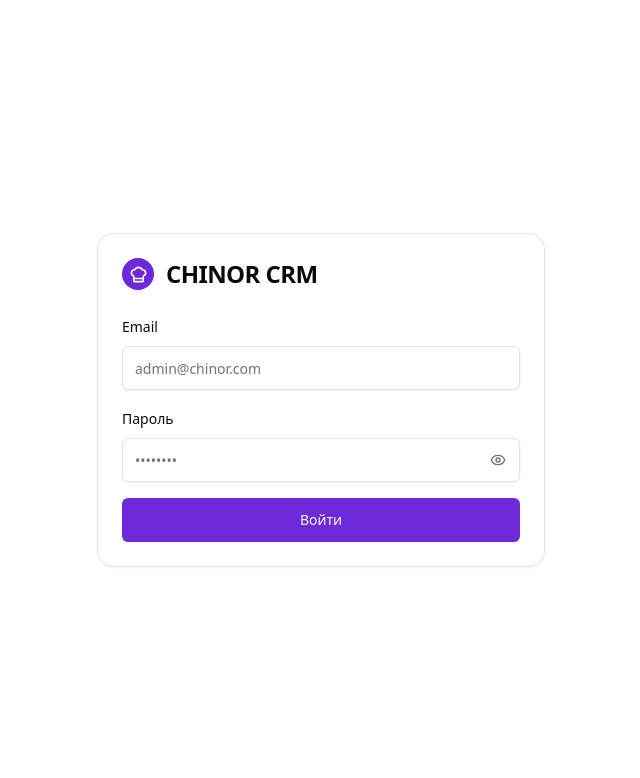
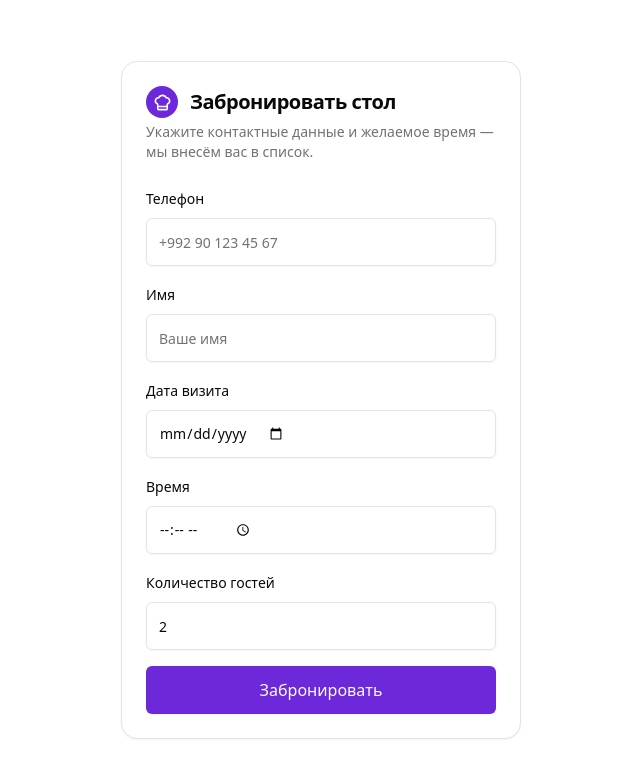
Before and after one commit to komilovsg/chinor-crm, a React (Vite) app: page /book in a window 1280 px wide. Before the commit this address led to /login. Shown: the top 778 px of the page, without its empty margins (319-959 px from the left). Built offline with nearby package versions, Linux system fonts and the light colour scheme; no server answers.

Commit message:
add new page

```diff
--- a/src/api/bookings.ts
+++ b/src/api/bookings.ts
@@ -73,3 +73,14 @@ export async function updateBookingStatus(
   const response = await apiClient.patch<Booking>(`/bookings/${id}/status`, data)
   return response.data
 }
+
+/** Создать бронь с гостевой формы (QR): POST /api/public/book, без JWT. */
+export async function createBookingGuestForm(
+  data: CreateBookingRequest
+): Promise<Booking> {
+  if (USE_MOCKS) {
+    return mocks.mockBookings.create(data)
+  }
+  const response = await apiClient.post<Booking>('/public/book', data)
+  return response.data
+}
--- /dev/null
+++ b/src/pages/GuestBook.tsx
@@ -0,0 +1,179 @@
+import { useState } from 'react'
+import { Button } from '@/components/ui/button'
+import { Card, CardContent, CardHeader, CardTitle } from '@/components/ui/card'
+import { ChinorLogo } from '@/components/icons'
+import { Input } from '@/components/ui/input'
+import { Label } from '@/components/ui/label'
+import { getApiErrorMessage } from '@/api/client'
+import { toast } from '@/lib/toast'
+import { createBookingGuestForm } from '@/api/bookings'
+
+/** Страница гостевой брони (QR): форма без авторизации, мобильный первый, тема из ThemeProvider. */
+export function GuestBook() {
+  const [phone, setPhone] = useState('')
+  const [name, setName] = useState('')
+  const [date, setDate] = useState('')
+  const [time, setTime] = useState('')
+  const [persons, setPersons] = useState<number>(2)
+  const [submitting, setSubmitting] = useState(false)
+  const [formError, setFormError] = useState<string | null>(null)
+  const [submitted, setSubmitted] = useState(false)
+
+  const handleSubmit = async (e: React.FormEvent) => {
+    e.preventDefault()
+    setFormError(null)
+    const phoneTrim = phone.trim()
+    const nameTrim = name.trim()
+    if (!phoneTrim) {
+      setFormError('Введите номер телефона')
+      return
+    }
+    if (!nameTrim) {
+      setFormError('Введите имя')
+      return
+    }
+    if (!date.trim()) {
+      setFormError('Укажите дату визита')
+      return
+    }
+    if (!time.trim()) {
+      setFormError('Укажите время')
+      return
+    }
+    const timeNorm = time.length === 5 ? time : time.slice(0, 5)
+    const personsNum = Math.max(1, Math.min(20, persons))
+    setSubmitting(true)
+    try {
+      await createBookingGuestForm({
+        guest: { phone: phoneTrim, name: nameTrim },
+        date: date.trim().slice(0, 10),
+        time: timeNorm,
+        persons: personsNum,
+      })
+      setSubmitted(true)
+      toast.success('Заявка принята')
+    } catch (err) {
+      const msg = getApiErrorMessage(err, 'Не удалось отправить заявку')
+      setFormError(msg)
+      toast.error(msg)
+    } finally {
+      setSubmitting(false)
+    }
+  }
+
+  if (submitted) {
+    return (
+      <div className="min-h-screen bg-background text-foreground flex items-center justify-center p-4">
+        <Card className="w-full max-w-[400px]">
+          <CardHeader>
+            <div className="flex items-center gap-3 justify-center">
+              <ChinorLogo size={32} />
+              <CardTitle className="text-xl">Спасибо!</CardTitle>
+            </div>
+          </CardHeader>
+          <CardContent className="text-center text-muted-foreground">
+            <p>Ваша заявка принята. Ожидайте, пожалуйста.</p>
+          </CardContent>
+        </Card>
+      </div>
+    )
+  }
+
+  return (
+    <div className="min-h-screen bg-background text-foreground flex items-center justify-center p-4">
+      <Card className="w-full max-w-[400px]">
+        <CardHeader className="space-y-1">
+          <div className="flex items-center gap-3">
+            <ChinorLogo size={32} />
+            <CardTitle className="text-xl">Забронировать стол</CardTitle>
+          </div>
+          <p className="text-sm text-muted-foreground">
+            Укажите контактные данные и желаемое время — мы внесём вас в список.
+          </p>
+        </CardHeader>
+        <CardContent>
+          <form onSubmit={handleSubmit} className="space-y-4">
+            <div className="space-y-2">
+              <Label htmlFor="guest-book-phone">Телефон</Label>
+              <Input
+                id="guest-book-phone"
+                type="tel"
+                autoComplete="tel"
+                placeholder="+992 90 123 45 67"
+                value={phone}
+                onChange={(e) => setPhone(e.target.value)}
+                disabled={submitting}
+                required
+                className="min-h-[48px] text-base"
+              />
+            </div>
+            <div className="space-y-2">
+              <Label htmlFor="guest-book-name">Имя</Label>
+              <Input
+                id="guest-book-name"
+                type="text"
+                autoComplete="name"
+                placeholder="Ваше имя"
+                value={name}
+                onChange={(e) => setName(e.target.value)}
+                disabled={submitting}
+                required
+                className="min-h-[48px] text-base"
+              />
+            </div>
+            <div className="space-y-2">
+              <Label htmlFor="guest-book-date">Дата визита</Label>
+              <Input
+                id="guest-book-date"
+                type="date"
+                value={date}
+                onChange={(e) => setDate(e.target.value)}
+                disabled={submitting}
+                required
+                className="min-h-[48px] text-base"
+              />
+            </div>
+            <div className="space-y-2">
+              <Label htmlFor="guest-book-time">Время</Label>
+              <Input
+                id="guest-book-time"
+                type="time"
+                value={time}
+                onChange={(e) => setTime(e.target.value)}
+                disabled={submitting}
+                required
+                className="min-h-[48px] text-base"
+              />
+            </div>
+            <div className="space-y-2">
+              <Label htmlFor="guest-book-persons">Количество гостей</Label>
+              <Input
+                id="guest-book-persons"
+                type="number"
+                min={1}
+                max={20}
+                value={persons}
+                onChange={(e) => setPersons(Number(e.target.value) || 1)}
+                disabled={submitting}
+                required
+                className="min-h-[48px] text-base"
+              />
+            </div>
+            {formError && (
+              <p className="text-sm text-destructive" role="alert">
+                {formError}
+              </p>
+            )}
+            <Button
+              type="submit"
+              className="w-full min-h-[48px] text-base"
+              disabled={submitting}
+            >
+              {submitting ? 'Отправка…' : 'Забронировать'}
+            </Button>
+          </form>
+        </CardContent>
+      </Card>
+    </div>
+  )
+}
--- a/src/pages/Settings.tsx
+++ b/src/pages/Settings.tsx
@@ -1,5 +1,5 @@
 import { useCallback, useEffect, useState } from 'react'
-import { Bell, ChevronDown, ChevronUp, Database, Download, MessageCircle, Save, Sun, Users } from 'lucide-react'
+import { Bell, ChevronDown, ChevronUp, Database, Download, MessageCircle, QrCode, Save, Sun, Users } from 'lucide-react'
 import { Button } from '@/components/ui/button'
 import {
   Card,
@@ -92,6 +92,12 @@ export function Settings() {
   const [broadcastHistory, setBroadcastHistory] = useState<BroadcastHistoryItem[]>([])
   const [broadcastHistoryLoading, setBroadcastHistoryLoading] = useState(false)
   const [exportLoading, setExportLoading] = useState(false)
+  const [guestBookUrl, setGuestBookUrl] = useState('')
+  useEffect(() => {
+    if (typeof window !== 'undefined') {
+      setGuestBookUrl(`${window.location.origin}/book`)
+    }
+  }, [])
 
   const loadSettings = useCallback(async () => {
     if (!isAdmin) {
@@ -484,6 +490,45 @@ export function Settings() {
         <Card>
           <CardHeader>
             <CardTitle className="flex items-center gap-2">
+              <QrCode className="h-5 w-5 text-primary" />
+              Гостевая бронь (QR)
+            </CardTitle>
+            <CardDescription>
+              Ссылка и QR-код для гостей: сканируют в зале и попадают на форму бронирования.
+            </CardDescription>
+          </CardHeader>
+          <CardContent className="space-y-4">
+            <div className="flex flex-col gap-2">
+              <Label className="text-sm font-medium">Ссылка для гостевой брони</Label>
+              <Input
+                readOnly
+                type="url"
+                value={guestBookUrl}
+                className="font-mono text-sm bg-muted/50"
+                aria-label="URL страницы бронирования для гостей"
+              />
+            </div>
+            {guestBookUrl && (
+              <div className="flex flex-col gap-2">
+                <Label className="text-sm font-medium">QR-код</Label>
+                <p className="text-xs text-muted-foreground">
+                  Распечатайте или сохраните изображение и разместите в зале. Гости сканируют камерой телефона.
+                </p>
+                <img
+                  src={`https://api.qrserver.com/v1/create-qr-code/?size=256x256&data=${encodeURIComponent(guestBookUrl)}`}
+                  alt="QR-код для страницы бронирования"
+                  width={256}
+                  height={256}
+                  className="rounded-lg border border-border bg-white p-2"
+                />
+              </div>
+            )}
+          </CardContent>
+        </Card>
+
+        <Card>
+          <CardHeader>
+            <CardTitle className="flex items-center gap-2">
               <Users className="h-5 w-5 text-primary" />
               Правила сегментации
             </CardTitle>
--- a/src/routes.tsx
+++ b/src/routes.tsx
@@ -2,6 +2,7 @@ import { Navigate, Route, Routes } from 'react-router-dom'
 import { MainLayout } from '@/components/layout'
 import { useAuth } from '@/hooks/useAuth'
 import { Login } from '@/pages/Login'
+import { GuestBook } from '@/pages/GuestBook'
 import { Dashboard } from '@/pages/Dashboard'
 import { Bookings } from '@/pages/Bookings'
 import { Guests } from '@/pages/Guests'
@@ -33,6 +34,7 @@ export function AppRoutes() {
   return (
     <Routes>
       <Route path="/login" element={<Login />} />
+      <Route path="/book" element={<GuestBook />} />
       <Route path="/" element={<ProtectedRoute />}>
         <Route index element={<Dashboard />} />
         <Route path="bookings" element={<Bookings />} />
```
